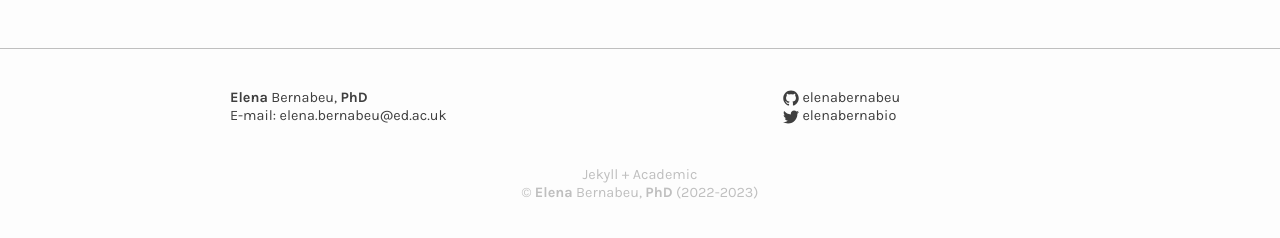
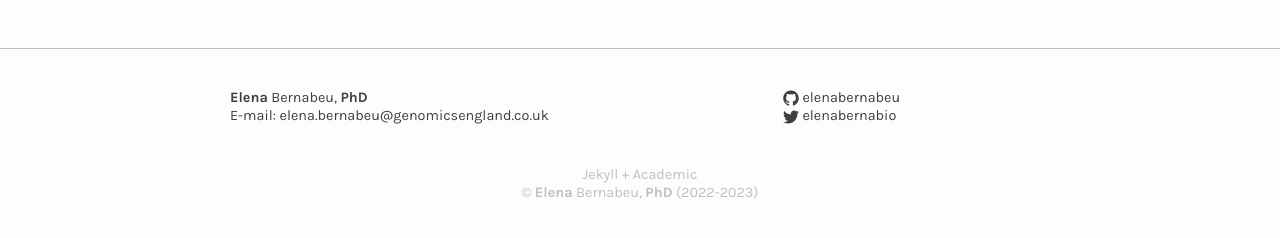
Before and after one commit to elenabernabeu/elenabernabeu.github.io, a Jekyll site: the page built from cv.markdown, in a window 1280 px wide and 900 px high, scrolled down 6908 px. Shown: the part 657-895 px from the top of the window. Built offline with Jekyll 4.4.1, drawn with Linux system fonts in a browser that asks for light colours.

Commit message:
Email update

```diff
--- a/_config.yml
+++ b/_config.yml
@@ -20,9 +20,9 @@
 
 title: Elena Bernabeu
 title_html: <b>Elena</b> Bernabeu, <b>PhD</b>
-email: elena.bernabeu@ed.ac.uk
+email: elena.bernabeu@genomicsengland.co.uk
 description: >- # this means to ignore newlines until "baseurl:"
-  E-mail: elena.bernabeu@ed.ac.uk
+  E-mail: elena.bernabeu@genomicsengland.co.uk
 url: "https://elenabernabeu.github.io/" # the base hostname & protocol for your site, e.g. http://example.com
 curriculum:
   url: https://github.com/elenabernabeu/elenabernabeu.github.io/raw/master/pdf_cv/cv.pdf
--- a/cv.markdown
+++ b/cv.markdown
@@ -8,7 +8,7 @@ name-color: fb809f
 section-color: fb809f
 body-color: 3F3F3F
 urlcolor: PaleVioletRed
-email: "elena.bernabeu@ed.ac.uk"
+email: "elena.bernabeu@genomicsengland.co.uk"
 website: "elenabernabeu.github.io"
 github: "elenabernabeu"
 twitter: "elenabernabio"
```
